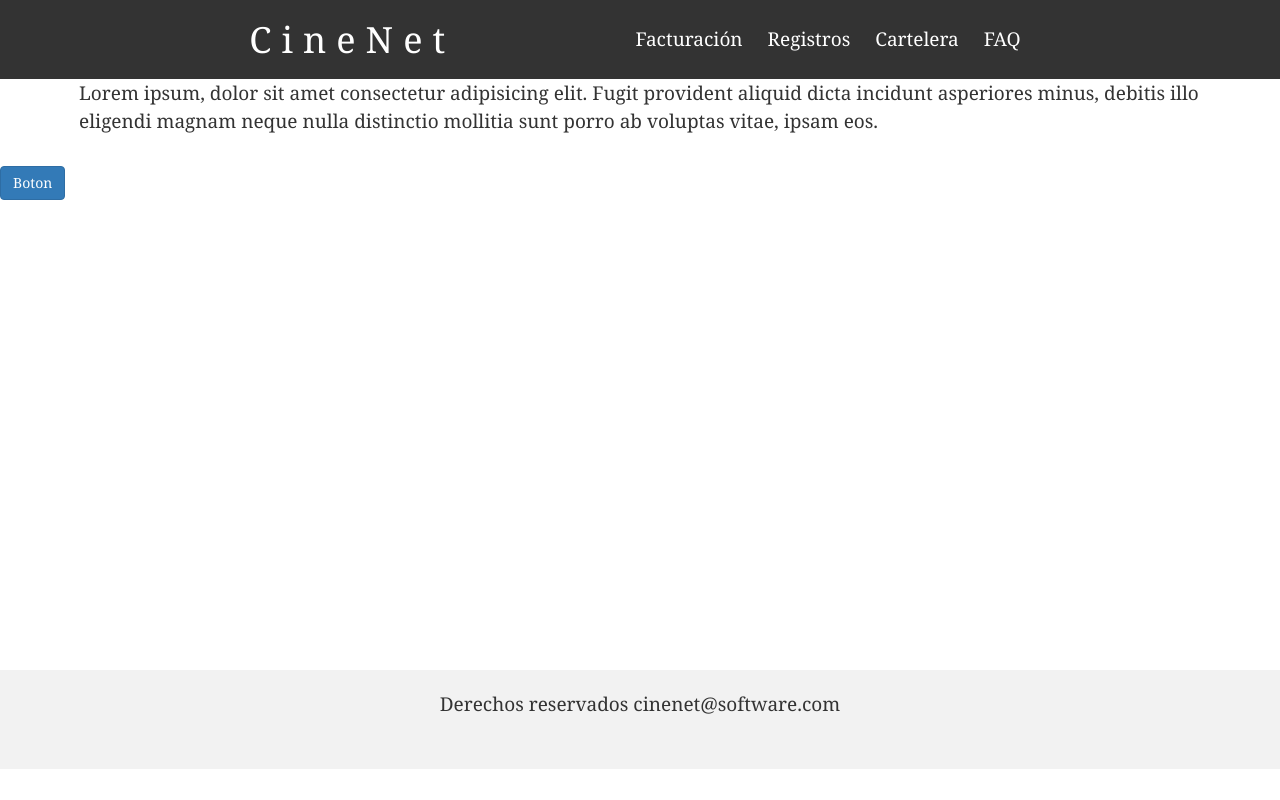
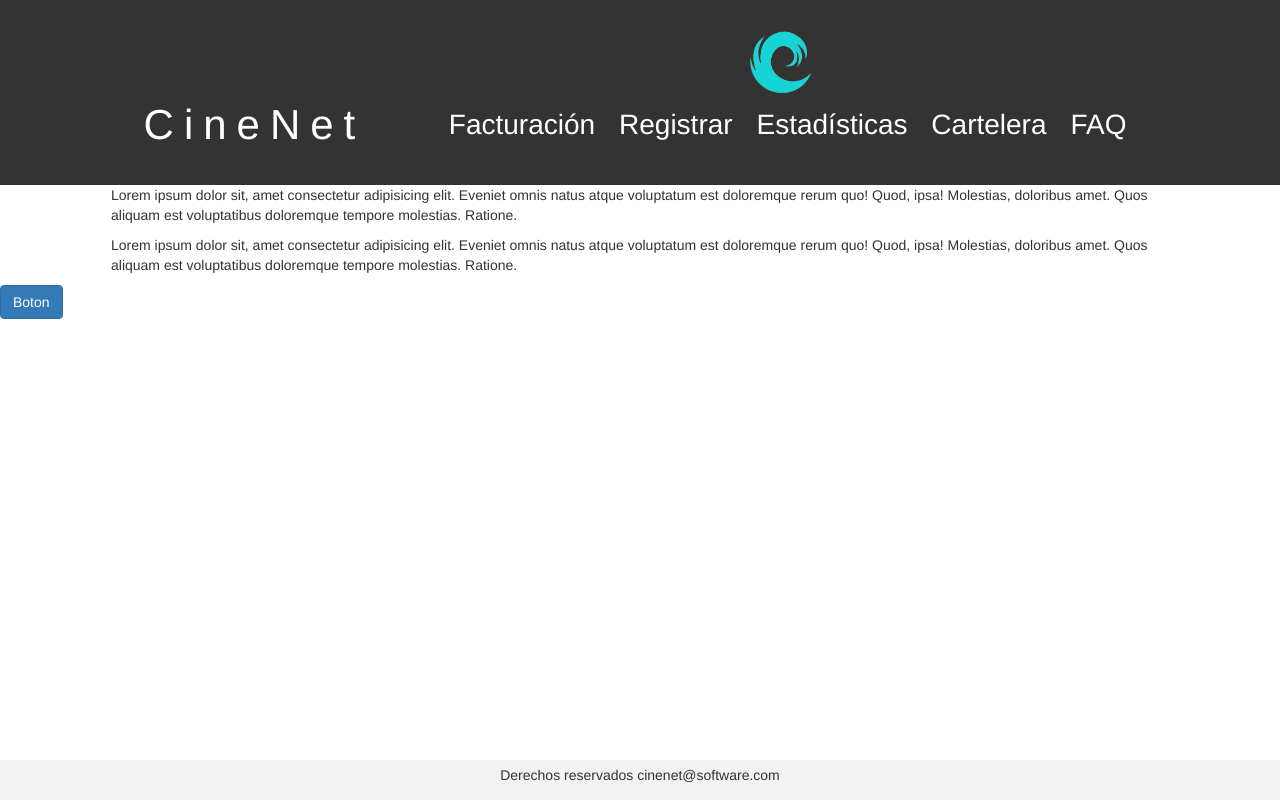
Before and after one commit to RogerRoldan/Cine-Net, a PHP site: page / in a window 1280 px wide. Run offline with PHP 8.4, Linux system fonts and the light colour scheme; some libraries are stand-ins or nearby versions.

Commit message:
Agregando registro y separando en subpaginas

```diff
--- /dev/null
+++ b/css/footer.css
@@ -0,0 +1,8 @@
+.footer {
+    background: #f2f2f2;
+    padding: 0.5rem 0;
+    text-align: center;
+    position: fixed;
+    bottom: 0;
+    width: 100%;
+}
--- /dev/null
+++ b/css/header.css
@@ -0,0 +1,59 @@
+.header {
+    background: #333;
+    color: white;
+    padding: 3rem 0;
+}
+    .header a {
+        color: white;
+        text-decoration: none;
+    }
+    .header a:hover , a:active ,a:visited{
+        color: white;
+        text-decoration: none;
+    }
+
+.logo-nav-container{
+    display: flex;
+    justify-content: space-between;
+    align-items: center;
+}
+
+.logo{
+    letter-spacing: 10px;
+    font-size: 3em;
+    text-align: center;
+}
+
+.header_logo{
+    display:table-cell;
+	text-align:center;
+	vertical-align:middle;
+    margin:0 0 0 2px;
+    width: 140px;
+    float: left;
+}
+.header img {
+    max-height:100%;
+    min-height:20%;
+    width:50%;
+    margin-left: 53em;
+}
+
+.navigation ul{
+    margin: 0;
+    padding: 0;
+    list-style: none;
+}
+    .navigation ul li {
+    display: inline-block;
+    }
+        .navigation ul li a{
+            display: block;
+            padding: 0.5rem 1rem;
+            transition: all 0.2s linear;
+            border-radius: 5px;
+            font-size: 2em;
+        }
+            .navigation ul li a:hover {  /* hover es para interaccíon con el mouse */
+                background: #9E9E9E;
+            }
--- a/css/style.css
+++ b/css/style.css
@@ -1,9 +1,12 @@
 body{
-    font-family: Georgia, Times, serif;
     color: #333;
     font-size: 1.9rem;
     line-height: 1.5em;
     margin: 0;
+    max-height: 100vh;
+    position: relative;
+    height: 100vh;
+    overflow-y: auto;
 }
 
 h1{
@@ -15,53 +18,11 @@ p{
     margin-bottom: 1.6em;
 }
 
-.container {
-    width: 90%;
+.container-fluid {
+    width: 85%;
     margin: 0 auto;
 }
 
-.header {
-    background: #333;
+.btn{
     color: white;
-    padding: 2rem 0;
 }
-    .header a {
-        color: white;
-        text-decoration: none;
-    }
-
-.logo-nav-container{
-    display: flex;
-    justify-content: space-between;
-    align-items:  center;
-}
-
-.logo{
-    letter-spacing: 10px;
-    font-size: 1.9em;
-}
-
-.navigation ul{
-    margin: 0;
-    padding: 0;
-    list-style: none;
-}
-    .navigation ul li {
-    display: inline-block;
-    }
-        .navigation ul li a{
-            display: block;
-            padding: 0.5rem 1rem;
-            transition: all 0.4s linear;
-            border-radius: 5px;
-        }
-            .navigation ul li a:hover {
-                background: #4a4a4a;
-            }
-
-.footer {
-    background: #f2f2f2;
-    padding: 2rem 0;
-    text-align: center;
-    margin-top: 47rem;
-}
--- /dev/null
+++ b/footer.php
@@ -0,0 +1,10 @@
+<style>
+<?php include 'css/bootstrap.min.css'; ?>
+<?php include 'css/footer.css'; ?>
+</style>
+
+<footer class="footer">
+     <div class="container">
+        <p>Derechos reservados cinenet@software.com</p>
+     </div>
+</footer>
--- /dev/null
+++ b/header.php
@@ -0,0 +1,21 @@
+<style>
+<?php include 'css/header.css'; ?>
+</style>
+
+<header class="header">
+<div class="header_logo">
+     <img src="img/icono.png"/>
+  </div><!-- header_logo -->
+    <div class="container logo-nav-container">
+        <a href="index.php" class="logo">CineNet</a>
+            <nav class="navigation">
+                <ul>
+                    <li><a href="facturacion.php">Facturación</a></li>
+                    <li><a href="registrar.php">Registrar</a></li>
+                    <li><a href="estadisticas.php">Estadísticas</a></li>
+                    <li><a href="cartelera.php">Cartelera</a></li>
+                    <li><a href="faq.php">FAQ</a></li>
+            </ul>
+        </nav>
+    </div>
+</header>
--- a/index.php
+++ b/index.php
@@ -14,36 +14,21 @@
     <link rel="stylesheet" href="css/style.css">
 </head>
 <body>
-    <header class="header">
-        <div class="container logo-nav-container">
-            <a href="#" class="logo">CineNet</a>
-            <nav class="navigation">
-                <ul>
-                    <li><a href="#">Facturación</a></li>
-                    <li><a href="#">Registros</a></li>
-                    <li><a href="#">Cartelera</a></li>
-                    <li><a href="#">FAQ</a></li>
-                </ul>
-            </nav>
-        </div>
-    </header>
+<?php
+    include("header.php");
+    ?>
+    <main class="main">
+        <div class="container-fluid">
+            <p>Lorem ipsum dolor sit, amet consectetur adipisicing elit. Eveniet omnis natus atque voluptatum est doloremque rerum quo! Quod, ipsa! Molestias, doloribus amet. Quos aliquam est voluptatibus doloremque tempore molestias. Ratione.</p>
+            <p>Lorem ipsum dolor sit, amet consectetur adipisicing elit. Eveniet omnis natus atque voluptatum est doloremque rerum quo! Quod, ipsa! Molestias, doloribus amet. Quos aliquam est voluptatibus doloremque tempore molestias. Ratione.</p>
 
-    <main class="main">
-        <div class="container">
-            <p>
-            Lorem ipsum, dolor sit amet consectetur adipisicing elit. Fugit provident aliquid dicta incidunt asperiores minus, debitis illo eligendi magnam neque nulla distinctio mollitia sunt porro ab voluptas vitae, ipsam eos.
-            </p>
         </div>
     </main>
 
     <buttom class="btn btn-primary"> Boton </buttom>
-
-    <footer class="footer">
-     <div class="container">
-        <p>Derechos reservados cinenet@software.com</p>
-     </div>
-    </footer>
-
+    <?php
+    include("footer.php");
+    ?>
     <script src="js/jquery.js"></script>
     <script src="js/bootstrap.min.js"></script>
 </body>
```
Also changed, not shown: cartelera.php (added, +29 -0 lines), estadisticas.php (added, +27 -0 lines), facturacion.php (added, +27 -0 lines), faq.php (added, +27 -0 lines), registrar.php (added, +27 -0 lines), css/cartelera.css (added), css/estadisticas.css (added), css/facturacion.css (added), css/faq.css (added), css/registrar.css (added).
